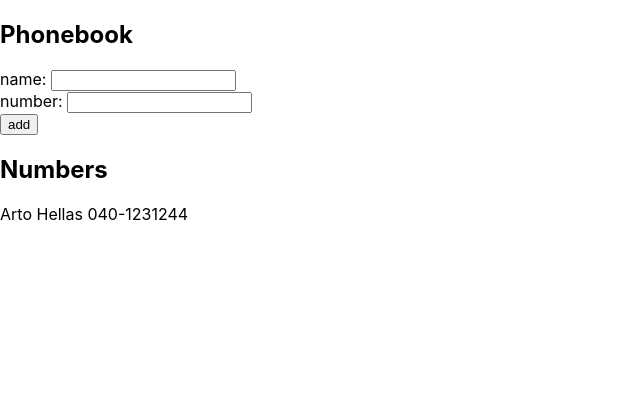
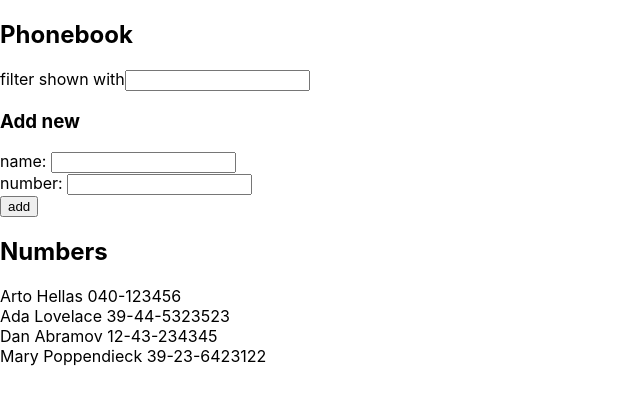
Before and after one commit to PasiSa/fullstack-hy, a React (Create React App) app in the folder osa2/puhelinluettelo/: page / in a window 1280 px wide. Shown: the top 404 px of the page, without its empty margins (0-640 px from the left). Built offline with nearby package versions, Linux system fonts and the light colour scheme.

Commit message:
Tasks 2.9 and 2.10 done.

```diff
--- a/osa2/puhelinluettelo/src/App.js
+++ b/osa2/puhelinluettelo/src/App.js
@@ -1,11 +1,18 @@
 import React, { useState } from 'react'
+import Filter from './components/Filter'
+import PersonForm from './components/PersonForm'
+import Persons from './components/Persons'
 
 const App = () => {
   const [ persons, setPersons] = useState([
-    { name: 'Arto Hellas', number: '040-1231244' }
+    { name: 'Arto Hellas', number: '040-123456' },
+    { name: 'Ada Lovelace', number: '39-44-5323523' },
+    { name: 'Dan Abramov', number: '12-43-234345' },
+    { name: 'Mary Poppendieck', number: '39-23-6423122' }
   ])
   const [ newName, setNewName ] = useState('')
   const [ newNumber, setNewNumber ] = useState('')
+  const [ filterName, setFilterName ] = useState('')
 
   const addName = (event) => {
     event.preventDefault()
@@ -24,28 +31,28 @@ const App = () => {
   const handleNameChange = (event) => {
     setNewName(event.target.value)
   }
+
   const handleNumberChange = (event) => {
     setNewNumber(event.target.value)
+  }
+
+  const handleFilterChange = (event) => {
+    setFilterName(event.target.value)
   }
 
   return (
     <div>
       <h2>Phonebook</h2>
-      <form onSubmit={addName}>
-        <div>
-          name: <input value={newName} onChange={handleNameChange}/>
-        </div>
-        <div>
-          number: <input value={newNumber} onChange={handleNumberChange} />
-        </div>
-        <div>
-          <button type="submit">add</button>
-        </div>
-      </form>
+      <Filter name={filterName} handler={handleFilterChange}/>
+
+      <h3>Add new</h3>
+      <PersonForm addName={addName}
+        newName={newName} handleNameChange={handleNameChange}
+        newNumber={newNumber} handleNumberChange={handleNumberChange}
+      />
+
       <h2>Numbers</h2>
-      {persons.map(pers =>
-        <div key={pers.name}>{pers.name} {pers.number}<br/></div>
-      )}
+      <Persons persons={persons} filter={filterName} />
     </div>
   )
 
--- /dev/null
+++ b/osa2/puhelinluettelo/src/components/Filter.js
@@ -0,0 +1,12 @@
+import React from 'react'
+
+const Filter = ({name, handler}) => {
+  return (
+    <div>
+      filter shown with
+      <input value={name} onChange={handler}/>
+    </div>
+  )
+}
+
+export default Filter
--- /dev/null
+++ b/osa2/puhelinluettelo/src/components/PersonForm.js
@@ -0,0 +1,19 @@
+import React from 'react'
+
+const PersonForm = (props) => {
+  return (
+    <form onSubmit={props.addName}>
+        <div>
+          name: <input value={props.newName} onChange={props.handleNameChange}/>
+        </div>
+        <div>
+          number: <input value={props.newNumber} onChange={props.handleNumberChange} />
+        </div>
+        <div>
+          <button type="submit">add</button>
+        </div>
+      </form>
+  )
+}
+
+export default PersonForm
--- /dev/null
+++ b/osa2/puhelinluettelo/src/components/Persons.js
@@ -0,0 +1,22 @@
+import React from 'react'
+
+const Person = ({person}) => {
+  return (
+    <div>{person.name} {person.number}<br/></div>
+  )
+}
+
+const Persons = ({persons, filter}) => {
+  const namesToShow = persons.filter(pers =>
+    pers.name.toLowerCase().includes(filter.toLowerCase()))
+
+  return (
+    <div>
+      {namesToShow.map(pers =>
+        <Person key={pers.name} person={pers} />
+      )}
+    </div>
+  )
+}
+
+export default Persons
```
